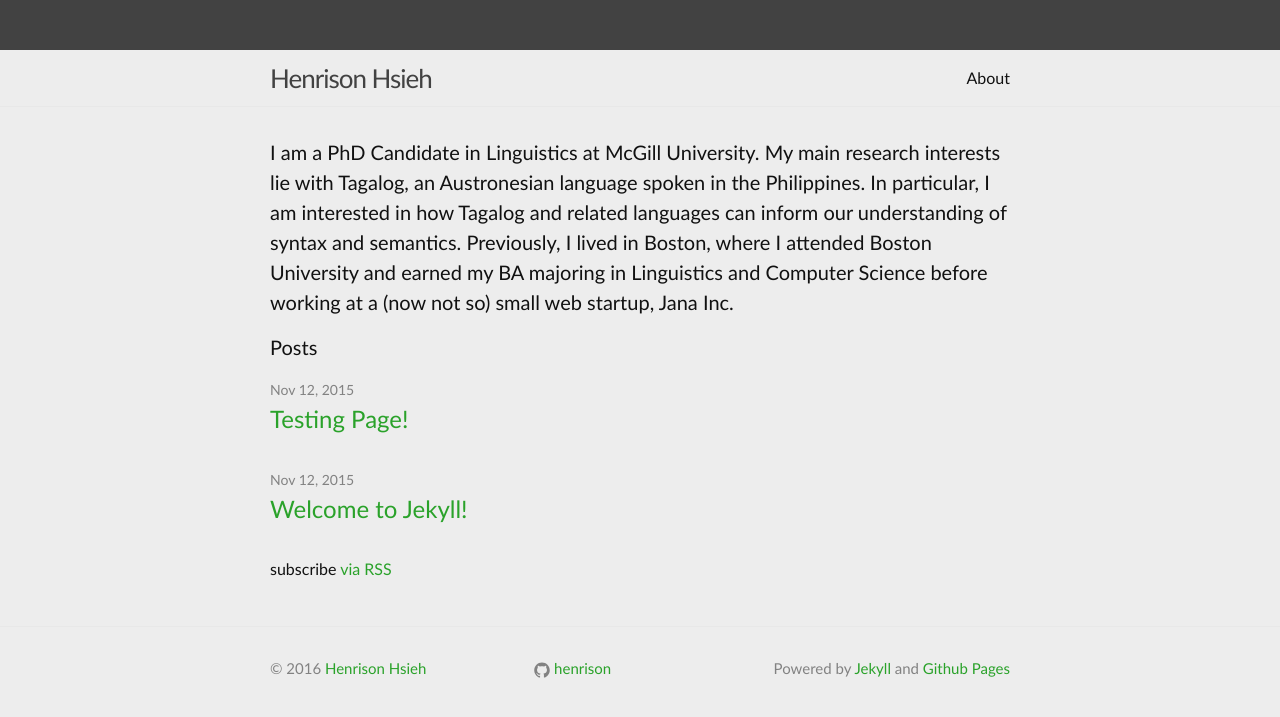
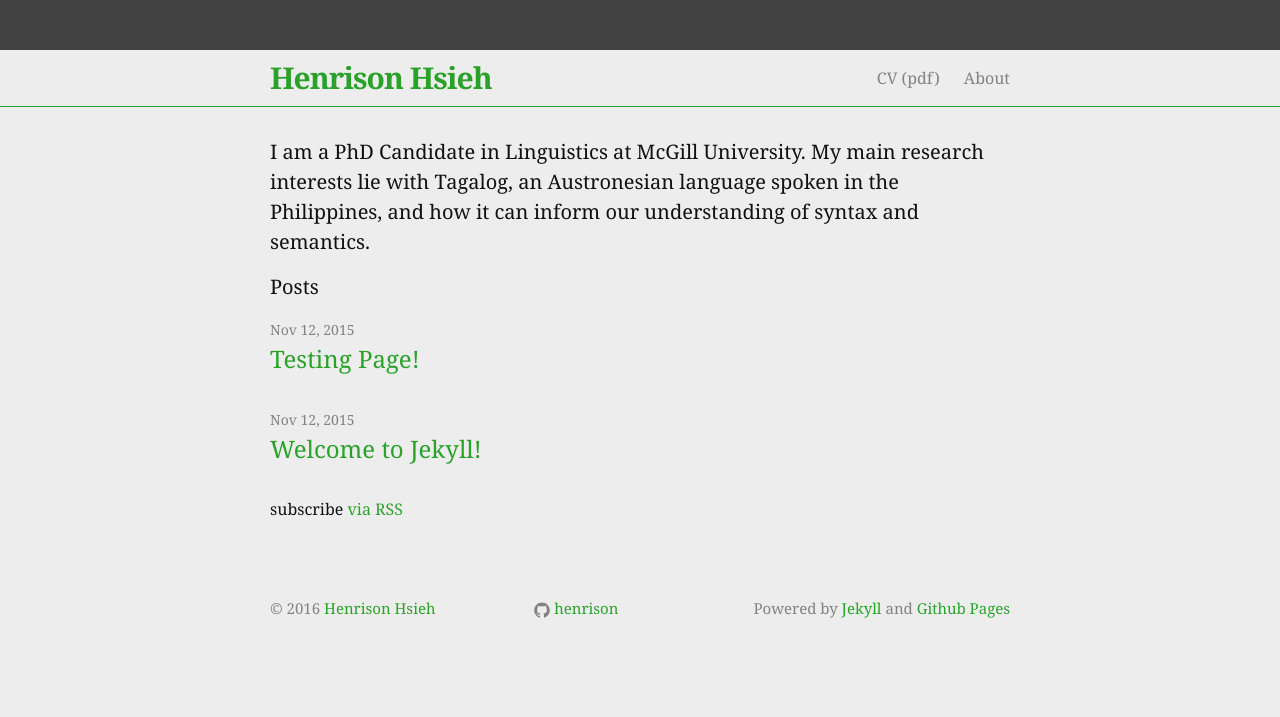
Before and after one commit to henrison/henrison.github.io, a Jekyll site: the page built from index.html, in a window 1280 px wide. Shown: the top 717 px of the page. Built offline with Jekyll 4.4.1, drawn with Linux system fonts in a browser that asks for light colours.

Commit message:
add cv pdf update css

```diff
--- a/_config.yml
+++ b/_config.yml
@@ -3,9 +3,8 @@ title: Henrison Hsieh
 # email: your-email@domain.com
 description: > # this means to ignore newlines until "baseurl:"
   I am a PhD Candidate in Linguistics at McGill University.
-  My main research interests lie with Tagalog, an Austronesian language spoken in the Philippines.
-  In particular, I am interested in how Tagalog and related languages can inform our understanding of syntax and semantics.
-  Previously, I lived in Boston, where I attended Boston University and earned my BA majoring in Linguistics and Computer Science before working at a (now not so) small web startup, Jana Inc.
+  My main research interests lie with Tagalog, an Austronesian language spoken in the Philippines, and how it can inform our understanding of syntax and semantics.
+# Previously, I lived in Boston, where I attended Boston University and earned my BA majoring in Linguistics and Computer Science before working at a (now not so) small web startup, Jana Inc.
 # Write an awesome description for your new site here. You can edit this
 # line in _config.yml. It will appear in your document head meta (for
 # Google search results) and in your feed.xml site description.
--- a/_includes/header.html
+++ b/_includes/header.html
@@ -15,11 +15,15 @@
 
       <div class="trigger">
         {% if page.title %}
+          {% comment %}
+            Display a link to home page if not on home page (which doesn't have a page.title)
+          {% endcomment %}
           <a class="page-link" href="{{ site.baseurl }}/">Home</a>
         {% endif %}
+          <a class="page-link" target="_blank" href="{{ site.baseurl }}/hsieh-cv.pdf">CV (pdf)</a>
         {% for page in site.pages %}
           {% if page.title %}
-          <a class="page-link" href="{{ page.url | prepend: site.baseurl }}">{{ page.title }}</a>
+            <a class="page-link" href="{{ page.url | prepend: site.baseurl }}">{{ page.title }}</a>
           {% endif %}
         {% endfor %}
       </div>
--- a/_sass/_layout.scss
+++ b/_sass/_layout.scss
@@ -3,7 +3,7 @@
  */
 .site-header {
     border-top: 50px solid $grey-color-dark;
-    border-bottom: 1px solid $grey-color-light;
+    border-bottom: 1px solid $brand-color;
     min-height: 56px;
 
     // Positioning context for the mobile navigation icon
@@ -11,16 +11,16 @@
 }
 
 .site-title {
-    font-size: 26px;
+    font-size: 30px;
     line-height: 56px;
     letter-spacing: -1px;
     margin-bottom: 0;
     float: left;
-    font-weight: $base-font-weight + 200;
+    font-weight: $base-font-weight + 500;
 
     &,
     &:visited {
-        color: $grey-color-dark;
+        color: $brand-color;
     }
 }
 
@@ -33,7 +33,7 @@
     }
 
     .page-link {
-        color: $text-color;
+        color: $grey-color;
         line-height: $base-line-height;
 
         // Gaps between nav items, but not on the first one
--- a/css/main.scss
+++ b/css/main.scss
@@ -6,12 +6,12 @@
 
 
 // Our variables
-$base-font-family: "Gill Sans", Helvetica, Arial, sans-serif;
+$base-font-family: Georgia, serif;
 $ipa-font-family:  Helvetica, Arial, sans-serif;
 $base-font-size:   16px;
 $small-font-size:  $base-font-size * 0.875;
 $base-line-height: 1.5;
-$base-font-weight: 300;
+$base-font-weight: 100;
 
 $spacing-unit:     30px;
 
```
Also changed, not shown: 1 other file.
